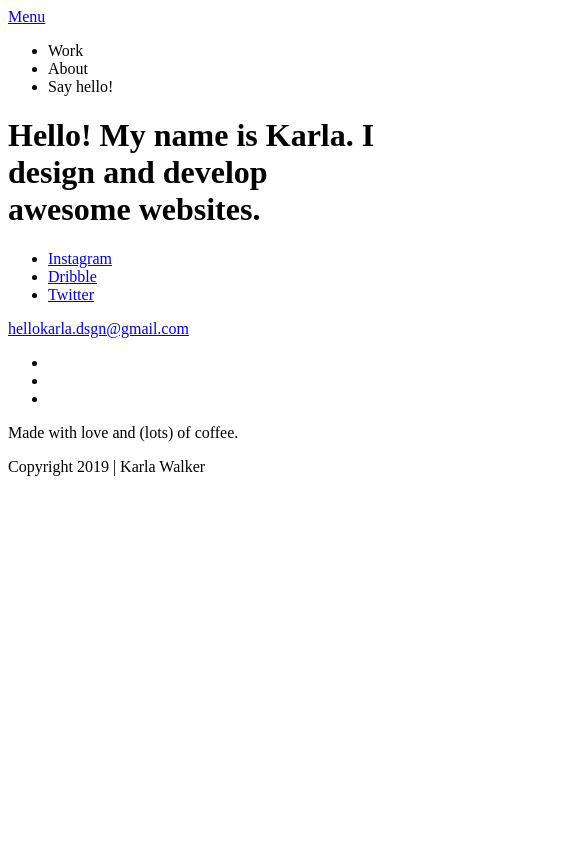
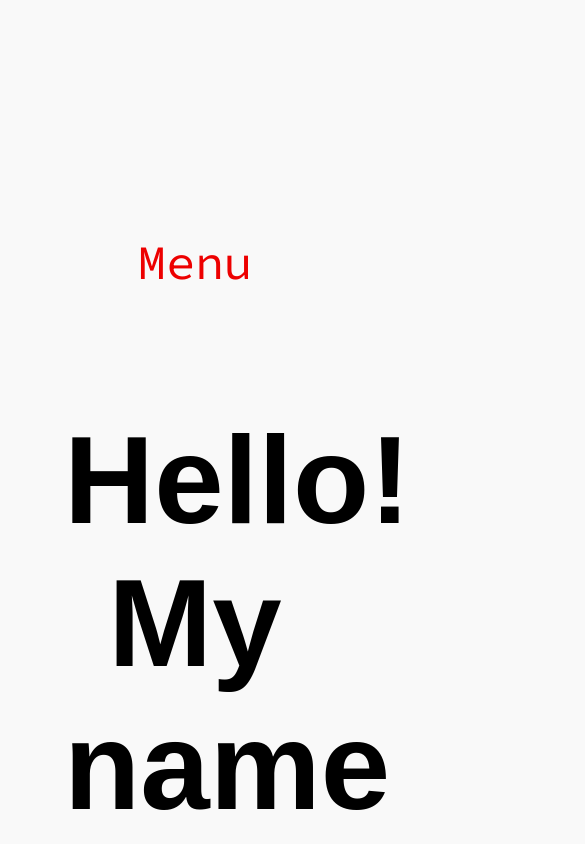
Before and after one commit to indiablonix/hellokarla-website, a plain HTML site: page index.html in a window 390 px wide. Shown: the top 844 px of the page, 585 px wide, since content can reach past the window. Drawn offline with Linux system fonts and the light colour scheme; a web font is replaced by a local one.

Commit message:
added mobile drop down menu

```diff
--- /dev/null
+++ b/css/main.css
@@ -0,0 +1,88 @@
+
+/***** MOBILE *****/
+
+/**** Base ****/
+
+body {
+  font-family: 'Source Code Pro', monospace;
+  font-size: 1em;
+  background: #f9f9f9;
+  color: #000000;
+  min-width: 90%;
+}
+
+
+.wrapper {
+  width: 100%;
+  display: flex;
+  justify-content: center;
+}
+
+/**** Navigation ****/
+
+header {
+  display: flex;
+  justify-content: center;
+  font-size: 2em;
+}
+
+a {
+  text-decoration: none;
+}
+
+ul li a {
+  font-size: 1.5em;
+  color: #ed0000;
+}
+
+.menu-link {
+  margin-top: 7em;
+  color: #ed0000;
+  width: 100%;
+  padding: 0;
+  list-style: none;
+}
+
+.menu-item {
+  color: #000000;
+  background: #f9f9f9;
+  text-decoration: none;
+  display: flex;
+  justify-content: center;
+  width: 100%;
+  padding: 10px;
+
+}
+
+li:hover {
+  color: #0000;
+  cursor: pointer;
+}
+
+.dropdown {
+  font-size: 1.5em;
+  line-height: 2em;
+  background: #f9f9f9;
+  position: absolute;
+  left: 0;
+  visibility: hidden;
+  padding: 0;
+  width: 100%;
+
+
+}
+
+ul li:hover > ul,
+ul li ul:hover {
+  visibility: visible;
+}
+
+/***** Headline *****/
+
+.intro {
+  font-family: 'Rift Soft', fantasy;
+  font-size: 3.9em;
+  text-align: center;
+
+  width: 70%;
+}
--- a/index.html
+++ b/index.html
@@ -2,24 +2,31 @@
 <html lang="en" dir="ltr">
   <head>
     <meta charset="utf-8">
+    <link rel="stylesheet" href="https://use.typekit.net/nka4wch.css">
+    <link href="https://fonts.googleapis.com/css?family=Anaheim|Source+Code+Pro&display=swap" rel="stylesheet">
+    <link rel="stylesheet" href="css/main.css">
     <title>Karla Walker</title>
   </head>
   <body>
     <div class="wrapper">
       <header>
         <nav id="nav-mobile" class="nav">
-          <a href="#" id="menu-link">Menu</a>
-          <ul>
-            <li>Work</li>
-            <li>About</li>
-            <li>Say hello!</li>
+          <ul class="menu-link">
+            <li><a href="#">Menu</a>
+              <ul class="dropdown">
+                <li class="menu-item">Work</li>
+                <li class="menu-item">About</li>
+                <li class="menu-item">Say hello!</li>
+              </ul>
+            </li>
           </ul>
         </nav>
+      </header>
     </div>
 
     <div class="wrapper">
       <div class="intro">
-        <h1>Hello! My name is Karla. I design and develop awesome websites.</h1>
+        <h1>Hello!<br>My name is Karla.<br>I design and develop awesome websites.</h1>
       </div>
     </div>
 
```
